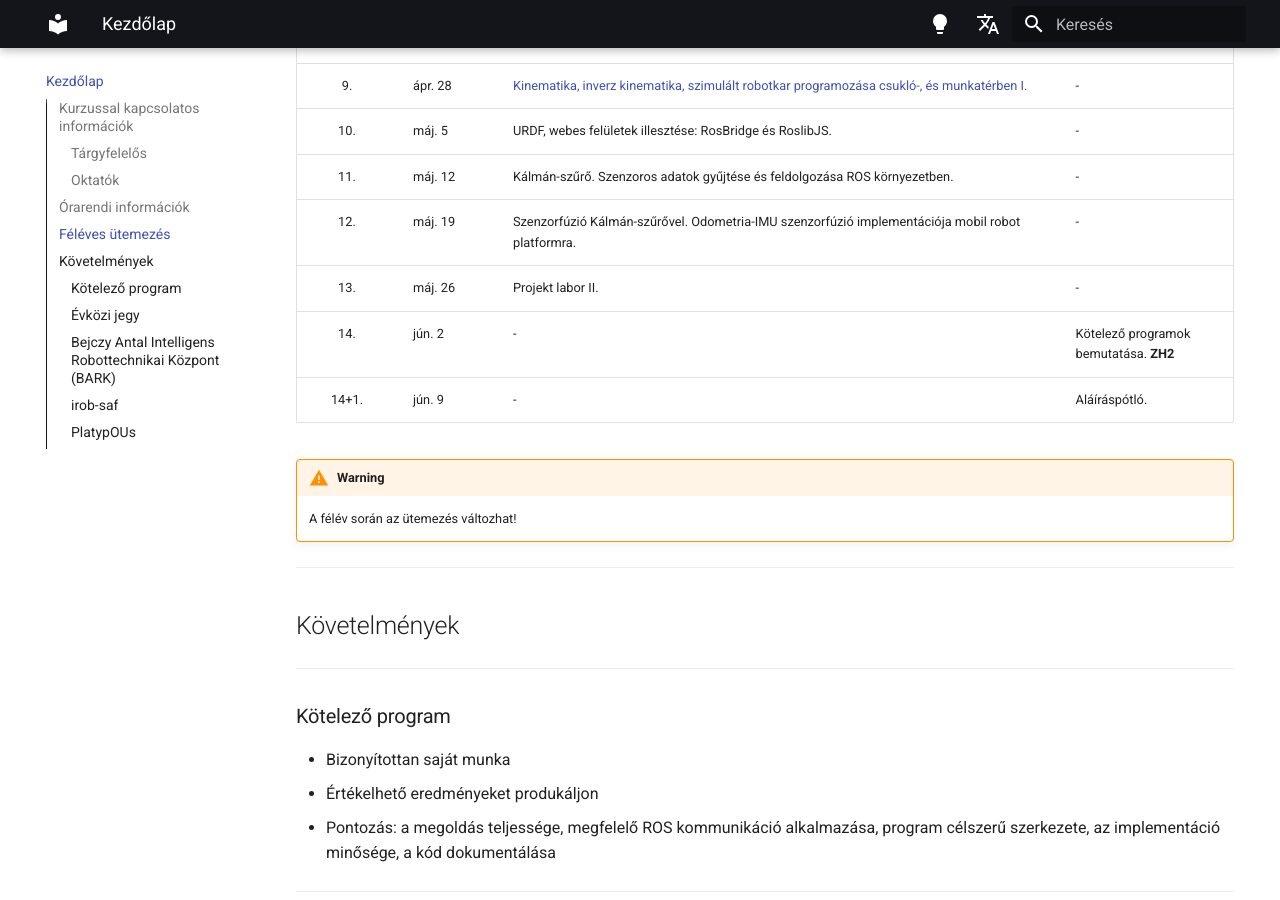
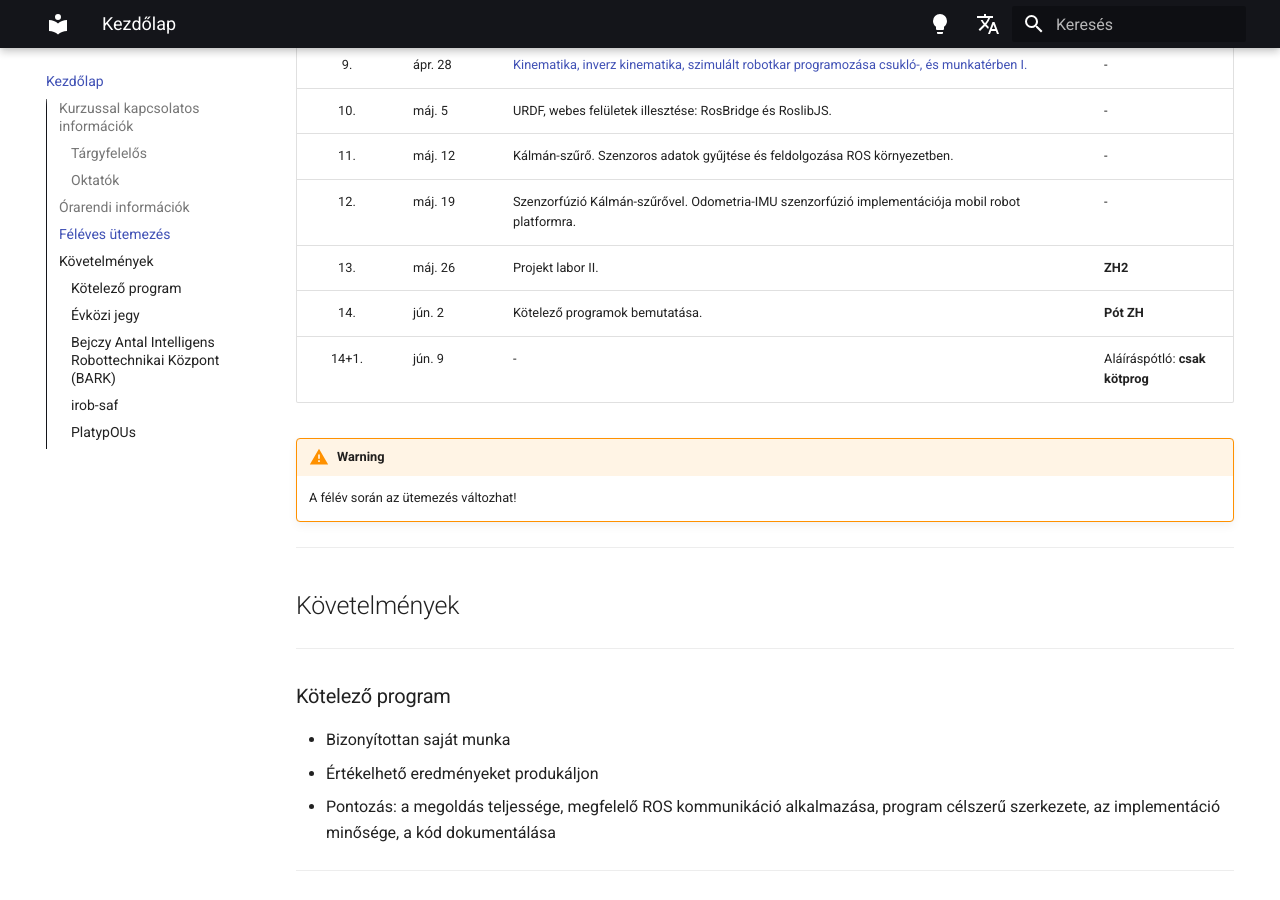
Before and after one commit to ABC-iRobotics/advanced_ros_course_materials_hu, an MkDocs documentation site: the page built from docs/index.md, in a window 1280 px wide and 900 px high, scrolled down 1369 px. Built offline with MkDocs 1.6.1 and Material for MkDocs 9.7.7, drawn with Linux system fonts in a browser that asks for light colours; comment, search, counter and statistics services are not loaded.

Commit message:
Auto commit from dvrk-desktop at Fri 03 Mar 2023 10:27:16 AM CET

```diff
--- a/docs/index.md
+++ b/docs/index.md
@@ -43,9 +43,9 @@ Détár Borsa
 |   10.    | máj. 5   | URDF, webes felületek illesztése: RosBridge és RoslibJS.                                                                                                                                                                     | -                                     |
 |   11.    | máj. 12  | Kálmán-szűrő. Szenzoros adatok gyűjtése és feldolgozása ROS környezetben.                                                                                                                                                    | -                                     |
 |   12.    | máj. 19  | Szenzorfúzió Kálmán-szűrővel.  Odometria-IMU szenzorfúzió implementációja mobil robot platformra.                                                                                                                            | -                                     |
-|   13.    | máj. 26  | Projekt labor II.                                                                                                                                                                                                            | -                                     |
-|   14.    | jún. 2   | -                                                                                                                                                                                                                            | Kötelező programok bemutatása. **ZH2** |
-|  14+1.   | jún. 9   | -                                                                                                                                                                                                                            | Aláíráspótló.                         |
+|   13.    | máj. 26  | Projekt labor II.             | **ZH2**                                    |
+|   14.    | jún. 2    | Kötelező programok bemutatása.  | **Pót ZH**
+|  14+1.   | jún. 9   | -                        | Aláíráspótló: **csak kötprog**                         |
 
 
 !!! warning
```
Also changed, not shown: docs/projects.md (+2 -0 lines).
